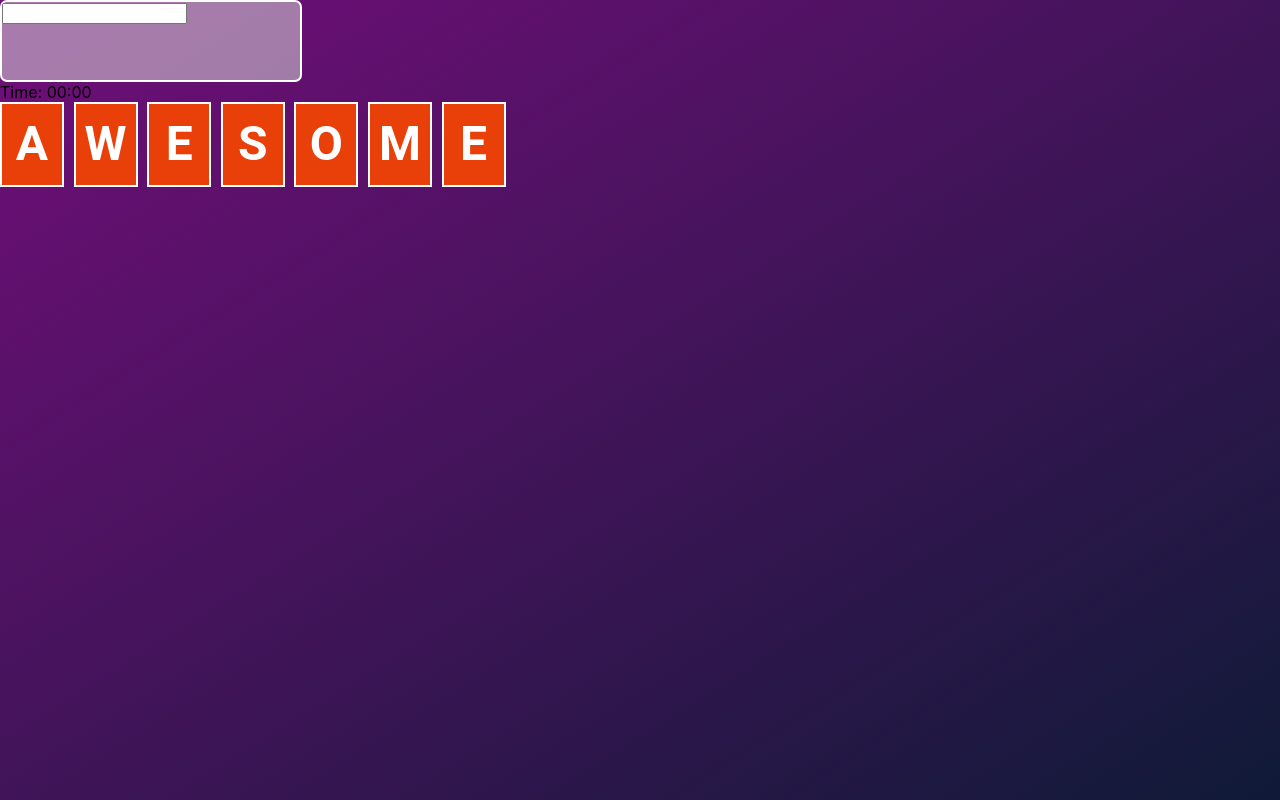
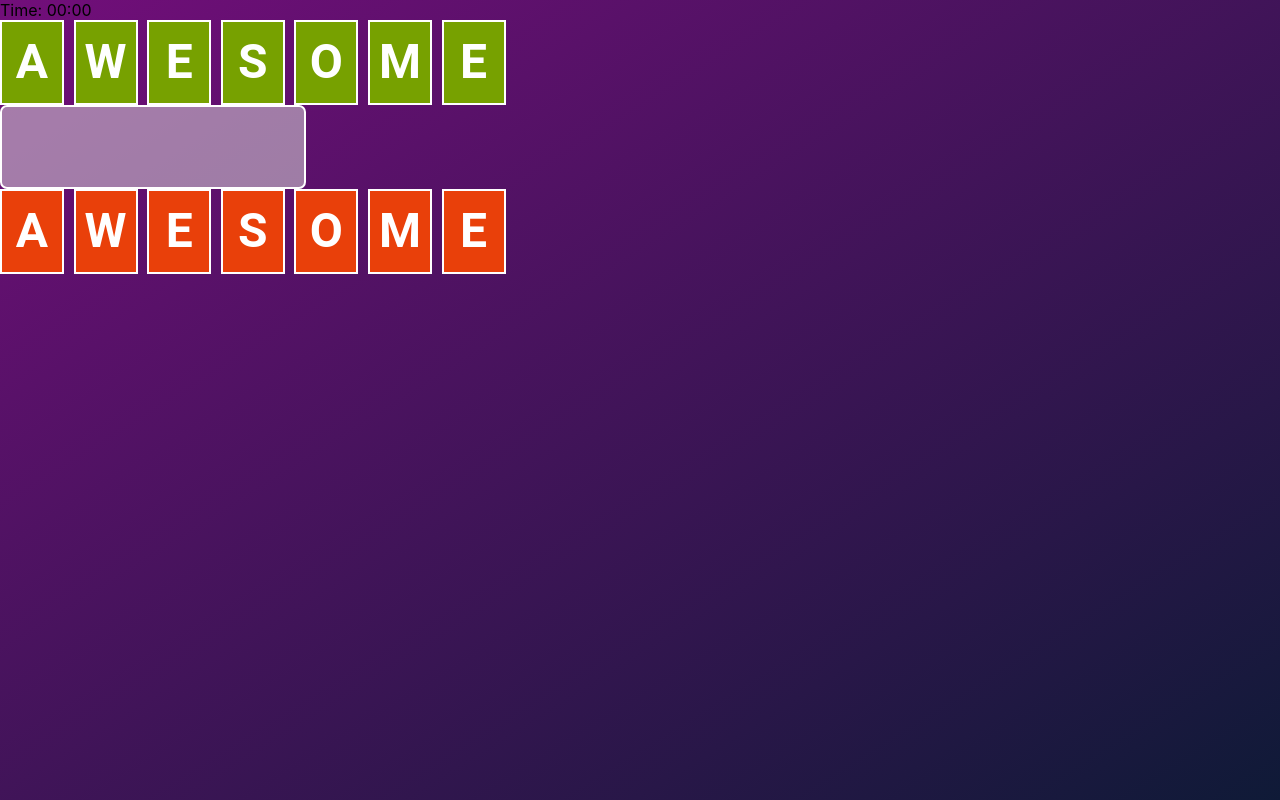
Before and after one commit to AnnaFYZ/guessing-word-game, a React (Create React App) app in the folder front-end/: page / in a window 1280 px wide. Built offline with nearby package versions, Linux system fonts and the light colour scheme.

Commit message:
order of components changed

```diff
--- a/front-end/src/App.css
+++ b/front-end/src/App.css
@@ -11,4 +11,9 @@
   border: 2px solid var(--whiteColor);
   background: var(--greyBackground);
   color: var(--whiteColor);
+  font-family: Khand;
+font-size: 48px;
+font-style: normal;
+font-weight: 700;
+line-height: normal;
 }
--- a/front-end/src/App.js
+++ b/front-end/src/App.js
@@ -12,12 +12,16 @@ function App() {
 
   return (
     <div className="App">
-      <Box sx={{
-        width: "100%", height: "100vh", backgroundImage: 'linear-gradient(to bottom right, #720E7A, #0F1A37)'
-      }}>
-
+      <Box
+        sx={{
+          width: "100%",
+          height: "100vh",
+          backgroundImage: "linear-gradient(to bottom right, #720E7A, #0F1A37)",
+        }}
+      >
+        <Timer />
+        <Card letterState={"guessed"} />
         <Input />
-        <Timer />
         <Card letterState={letterState} />
       </Box>
     </div>
--- a/front-end/src/components/input-component.js
+++ b/front-end/src/components/input-component.js
@@ -1,4 +1,4 @@
-// import "./App.css";
+import "../App.css";
 import {useState} from 'react';
 
 
@@ -9,8 +9,8 @@ function Input({action}) {
   };
 
   return (
-    <div className="input">
-      <input
+    <div className="">
+      <input className="input"
         type="text"
         value={inputValue}
         onChange={(e) => setInputValue(e.target.value)}
```
